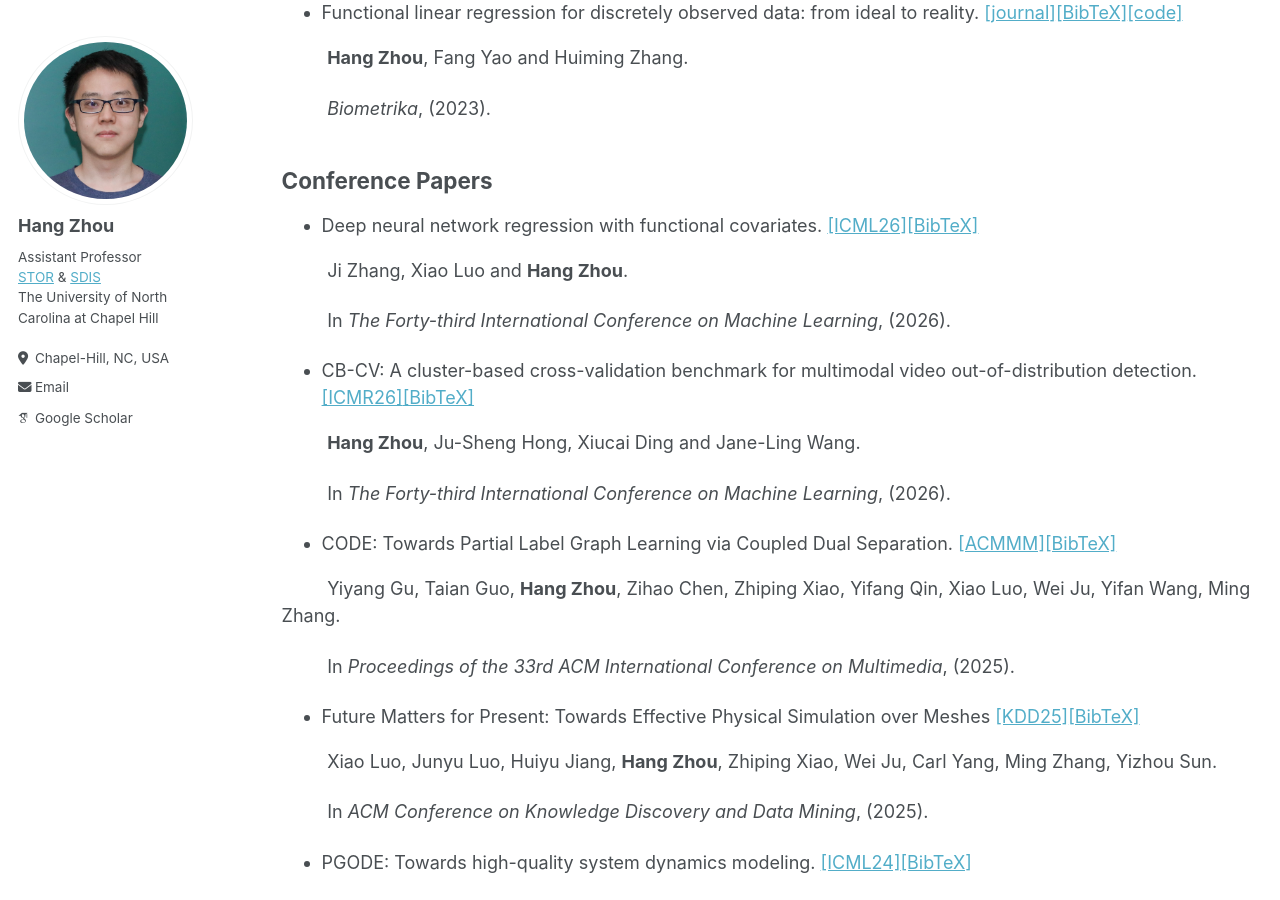
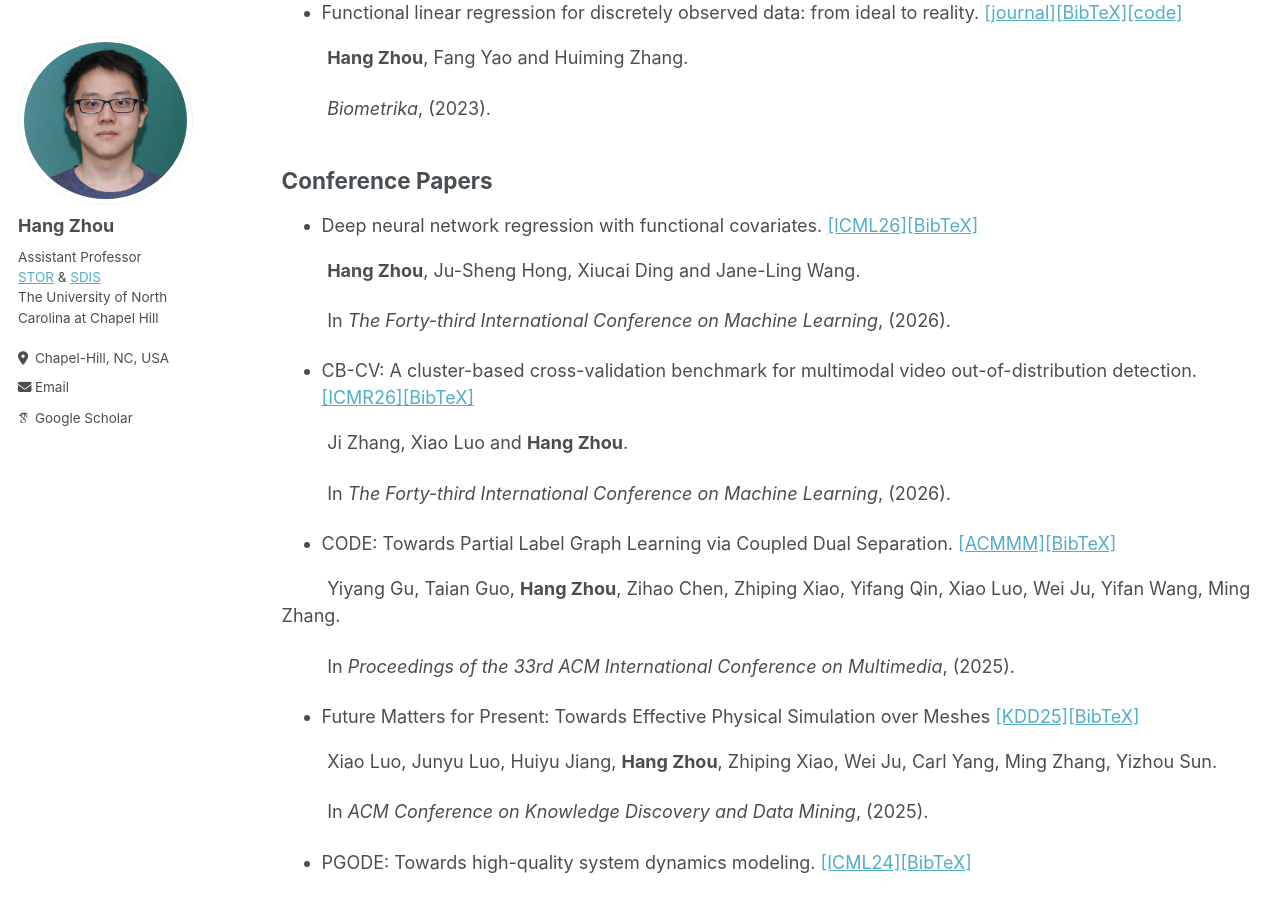
Before and after one commit to hg-zh/hg-zh.github.io, a Jekyll site: the page built from _pages/publications.md, in a window 1280 px wide and 900 px high, scrolled down 1549 px. Built offline with Jekyll 4.4.1, drawn with Linux system fonts in a browser that asks for light colours; some web fonts are replaced.

```diff
--- a/_pages/publications.md
+++ b/_pages/publications.md
@@ -78,13 +78,13 @@ author_profile: true
 
 - Deep neural network regression with functional covariates. [\[ICML26\]](https://openreview.net/forum?id=ZL4hmM496P)[\[BibTeX\]](https://hg-zh.github.io/files/NNF_ICML26)
 
-&nbsp;&nbsp;&nbsp;&nbsp;&nbsp;&nbsp;&nbsp;&nbsp;  Ji Zhang, Xiao Luo and **Hang Zhou**.
+&nbsp;&nbsp;&nbsp;&nbsp;&nbsp;&nbsp;&nbsp;&nbsp;  **Hang Zhou**,  Ju-Sheng Hong, Xiucai Ding and Jane-Ling Wang.
 
 &nbsp;&nbsp;&nbsp;&nbsp;&nbsp;&nbsp;&nbsp;&nbsp; In *The Forty-third International Conference on Machine Learning*, (2026).
 
 - CB-CV: A cluster-based cross-validation benchmark for multimodal video out-of-distribution detection. [\[ICMR26\]](https://dl.acm.org/doi/full/10.1145/3805622.3810581)[\[BibTeX\]](https://hg-zh.github.io/files/CBCV)
 
-&nbsp;&nbsp;&nbsp;&nbsp;&nbsp;&nbsp;&nbsp;&nbsp;  **Hang Zhou**,  Ju-Sheng Hong, Xiucai Ding and Jane-Ling Wang.
+&nbsp;&nbsp;&nbsp;&nbsp;&nbsp;&nbsp;&nbsp;&nbsp; Ji Zhang, Xiao Luo and **Hang Zhou**.
 
 &nbsp;&nbsp;&nbsp;&nbsp;&nbsp;&nbsp;&nbsp;&nbsp; In *The Forty-third International Conference on Machine Learning*, (2026).
 
```
